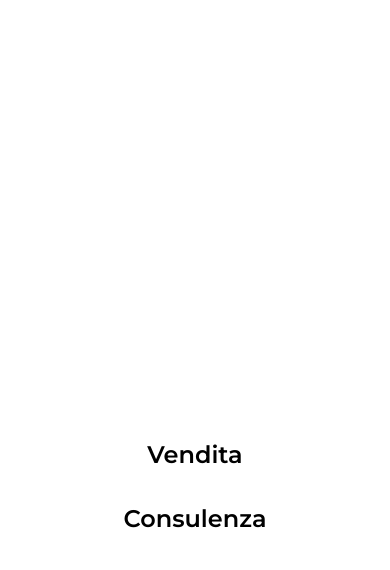
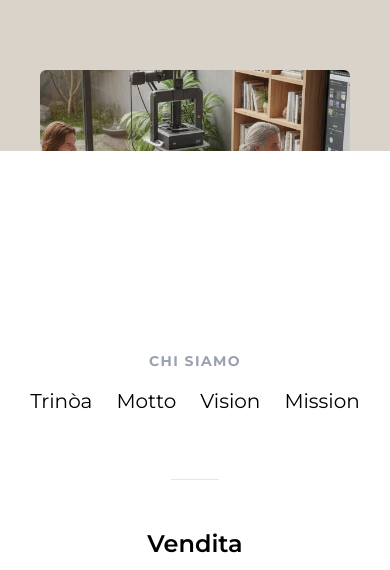
Before and after one commit to cesarecristanelli-code/binoastudio, a Next.js app: page / in a window 390 px wide. Shown: the part 693-1263 px from the top of the page. Built offline with nearby package versions, Linux system fonts and the light colour scheme.

Commit message:
Fine sistemazione nuova navbar con Chi siamo. Inizio del BodySection e quindi cambio di layout

```diff
--- a/src/app/globals.css
+++ b/src/app/globals.css
@@ -3,7 +3,10 @@
 :root {
   /* --background: #ffffff;
   --foreground: #171717; */
-  --background: #f5f5f4;
+  /* --background: #f5f5f4; */
+  --background: rgb(218, 211, 201); /* Light Greige */
+  /* rgb(203, 191, 177) Warm Greige */
+  /* rgb(183, 171, 159) Cool Greige */
   --foreground: #ededed;
 }
 
--- a/src/app/page.tsx
+++ b/src/app/page.tsx
@@ -1,6 +1,6 @@
-import CompanySection from "../components/company-section/CompanySection";
 import Footer from "../components/Footer";
 import Hero from "@/components/hero-section/Hero";
+import Section from "@/components/company-section/BodySection";
 
 export default function Home() {
   return (
@@ -8,8 +8,20 @@ export default function Home() {
       {/* Hero Section */}
       <Hero title="we manage values" bgImage="/studio-immobiliare.png" />
 
-      <div className="bg-white rounded-xl w-full md:w-[95%] md:mx-auto mb-20 pt-52 relative z-10 min-h-80">
+      {/* <div className="bg-white rounded-xl w-full md:w-[95%] md:mx-auto mb-20 pt-52 relative z-10 min-h-80">
         <CompanySection></CompanySection>
+      </div> */}
+      <div className="m-10">
+        <Section title="Trinòa" imageURL="/Tre-architetti.png" reverse={false}>
+          Lorem ipsum dolor sit amet consectetur adipisicing elit. Laboriosam
+          sunt error, libero inventore neque corporis nulla non quam praesentium
+          beatae dolor laborum accusamus in porro officiis corrupti qui
+          veritatis officia pariatur delectus tenetur. Nesciunt aut dolore
+          doloribus numquam sapiente veritatis libero alias modi aliquam culpa,
+          quidem, nisi assumenda fugit velit? Beatae numquam, quas ipsa qui quia
+          pariatur eum corporis omnis, alias veritatis ipsum dolorum natus
+          consectetur impedit voluptatum ab adipisci.
+        </Section>
       </div>
       <Footer />
     </main>
--- a/src/components/Navbar.tsx
+++ b/src/components/Navbar.tsx
@@ -190,6 +190,19 @@ export default function Navbar() {
           isOpen ? "translate-y-0" : "translate-y-full"
         }`}
       >
+        <div className="flex flex-col items-center gap-4">
+          <span className="text-sm uppercase tracking-widest text-gray-400 font-bold">Chi Siamo</span>
+          <div className="flex flex-wrap justify-center gap-x-6 gap-y-2 mb-4">
+            {dropdownLinks.map((link) => (
+              <Link key={link.href} href={link.href} onClick={() => setIsOpen(false)} className="text-xl font-medium text-black">
+                {link.name}
+              </Link>
+            ))}
+          </div>
+        </div>
+
+        <div className="w-12 h-px bg-gray-200 my-4" />
+
         {navLinks.map((link) => (
           <Link
             key={link.href}
--- /dev/null
+++ b/src/components/company-section/BodySection.tsx
@@ -0,0 +1,40 @@
+import { ReactNode } from "react";
+import Image from "next/image";
+
+interface SectionProps {
+  title: string;
+  children: string | ReactNode;
+  imageURL: string;
+  reverse: boolean;
+}
+
+export default function Section({
+  title,
+  children,
+  imageURL,
+  reverse,
+}: SectionProps) {
+  return (
+    <section
+      className={`flex flex-col ${reverse ? "md:flex-row-reverse" : "md:flex-row"} items-center py-12 gap-8 min-h-[60vh]`}
+    >
+      {/* Immagine */}
+      <div className="w-full md:w-1/2 h-100 relative overflow-hidden rounded-md">
+        <Image
+          src={imageURL}
+          alt={title}
+          fill
+          className="object-cover transition-transform duration-500 hover:scale-105"
+        />
+      </div>
+
+      {/* Testo */}
+      <div className="w-full md:w-1/2 px-8 flex flex-col justify-center">
+        <h3 className="text-3xl font-serif mb-4 uppercase tracking-widest">
+          {title}
+        </h3>
+        <p className="text-gray-700 leading-relaxed max-w-md">{children}</p>
+      </div>
+    </section>
+  );
+}
--- a/src/components/company-section/CompanySection.tsx
+++ b/src/components/company-section/HomeBody.tsx
@@ -4,7 +4,7 @@ import FoundesrGrid from "./FoundersGrid";
 
 
 
-export default function CompanySection() {
+export default function HomeBody() {
   return (
     <div className="max-w-7xl mx-auto space-y-40 bg-white pb-28">
       {/* Sezione CHI SIAMO */}
```
